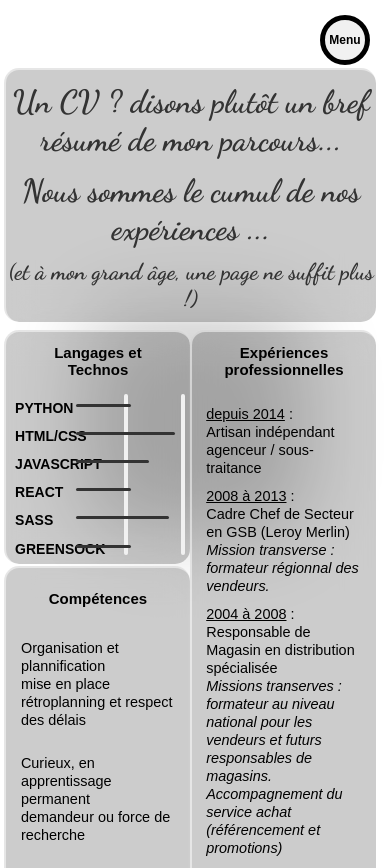
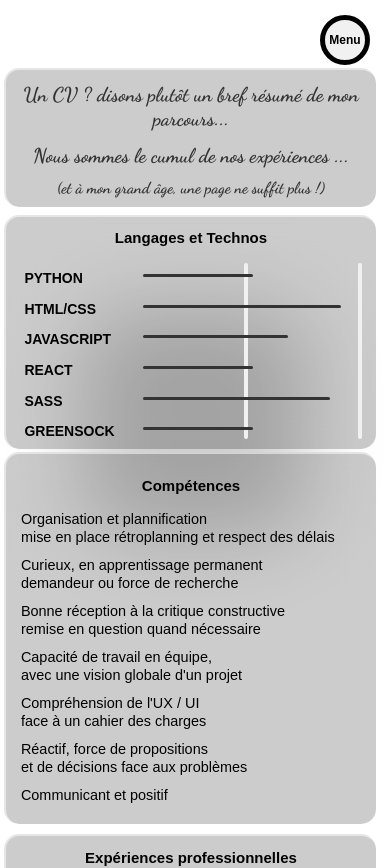
Before and after one commit to ChristopheC-83/barpat-v2, a React (Create React App) app: page /cv in a window 390 px wide. Shown: the top 868 px of the page. Built offline with nearby package versions, Linux system fonts and the light colour scheme.

Commit message:
titre cv ok

```diff
--- a/src/Style/index.css
+++ b/src/Style/index.css
@@ -313,6 +313,17 @@ a {
     margin-right: 0vh;
     padding-top: 60px;
   }
+  .cvContainer .titlePage h2 {
+    font-size: 28px;
+  }
+  .cvContainer .titlePage h3 {
+    font-size: 20px;
+  }
+  .cvContainer .cvSplit {
+    display: flex;
+    flex-direction: column;
+    width: 100%;
+  }
   .cvContainer .cvLeft,
 .cvContainer .cvRight {
     width: 100%;
@@ -363,6 +374,12 @@ a {
   }
 }
 @media (max-width: 420px) {
+  .cvContainer .titlePage h2 {
+    font-size: 20px;
+  }
+  .cvContainer .titlePage h3 {
+    font-size: 16px;
+  }
   .cvContainer .cvLeft .languages .langContent .barchart h4 {
     font-size: 14px;
     text-align: left;
--- a/src/Style/sous-fichiers/MQ/_cv_MQ.scss
+++ b/src/Style/sous-fichiers/MQ/_cv_MQ.scss
@@ -4,6 +4,21 @@
     align-items: center;
     margin-right: 0vh;
     padding-top: 60px;
+
+    .titlePage {
+      h2 {
+        font-size: 28px;
+      }
+      h3 {
+        font-size: 20px;
+      }
+    }
+
+    .cvSplit {
+      display: flex;
+      flex-direction: column;
+      width: 100%;
+    }
 
     .cvLeft,
     .cvRight {
@@ -56,6 +71,14 @@
 
 @media (max-width: 420px) {
   .cvContainer {
+    .titlePage {
+    h2 {
+      font-size: 20px;
+    }
+    h3 {
+      font-size: 16px;
+    }
+  }
     .cvLeft {
       .languages {
         .langContent {
@@ -66,10 +89,9 @@
               margin-right: 5px;
             }
             .barre::after {
-                height: 3px;
-              }
+              height: 3px;
             }
-
+          }
         }
       }
     }
```
Also changed, not shown: 2 other files (tests, documents, lock files or other folders).
